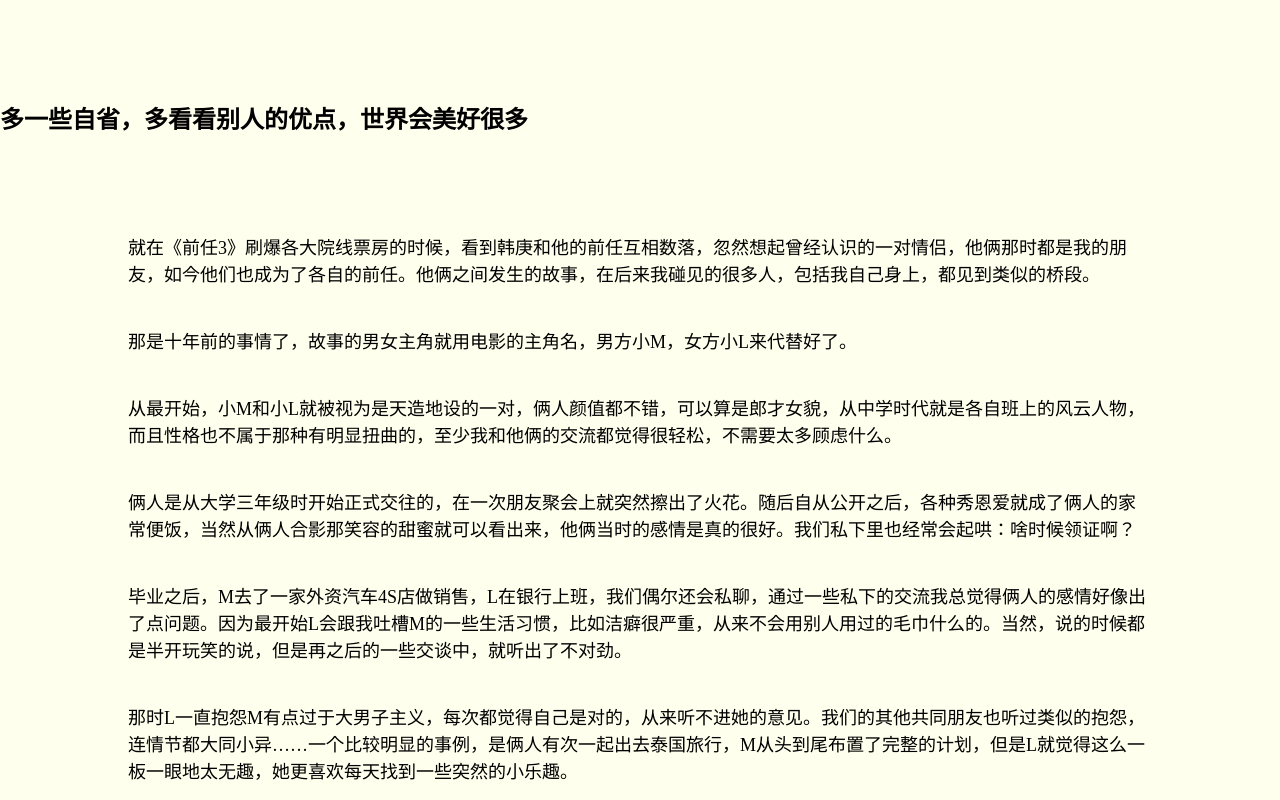
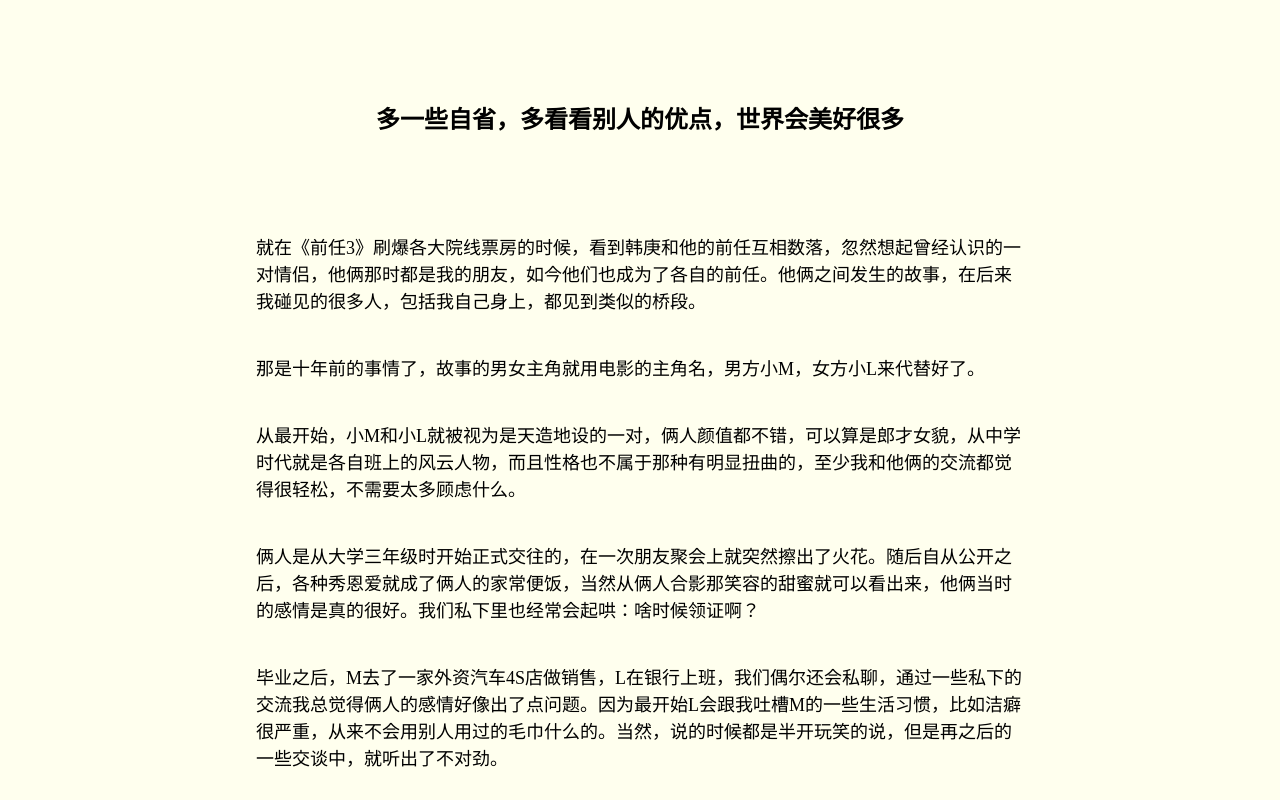
Before and after one commit to zhuchenfeng1993/zhuchenfeng1993.github.io, a plain HTML site: page index.html in a window 1280 px wide. Shown: the top 800 px of the page. Drawn offline with Linux system fonts and the light colour scheme.

Commit message:
change 对方答复

```diff
--- a/index.html
+++ b/index.html
@@ -7,7 +7,7 @@
 <style type="text/css">
 
 .sad{
-	width:80%;margin:40px auto;font-size:1.5em;line-height:1.5;
+	width:60%;margin:40px auto;font-size:1.5em;line-height:1.5;
 }
 </style>
 
@@ -26,7 +26,7 @@
 
 
 <div id="mainDiv">
-<h1 style="margin:100px auto">多一些自省，多看看别人的优点，世界会美好很多</h1>
+<h1 style="margin:100px auto;text-align:center">多一些自省，多看看别人的优点，世界会美好很多</h1>
 <div class="sad">
 就在《前任3》刷爆各大院线票房的时候，看到韩庚和他的前任互相数落，忽然想起曾经认识的一对情侣，他俩那时都是我的朋友，如今他们也成为了各自的前任。他俩之间发生的故事，在后来我碰见的很多人，包括我自己身上，都见到类似的桥段。
 </div>
```
